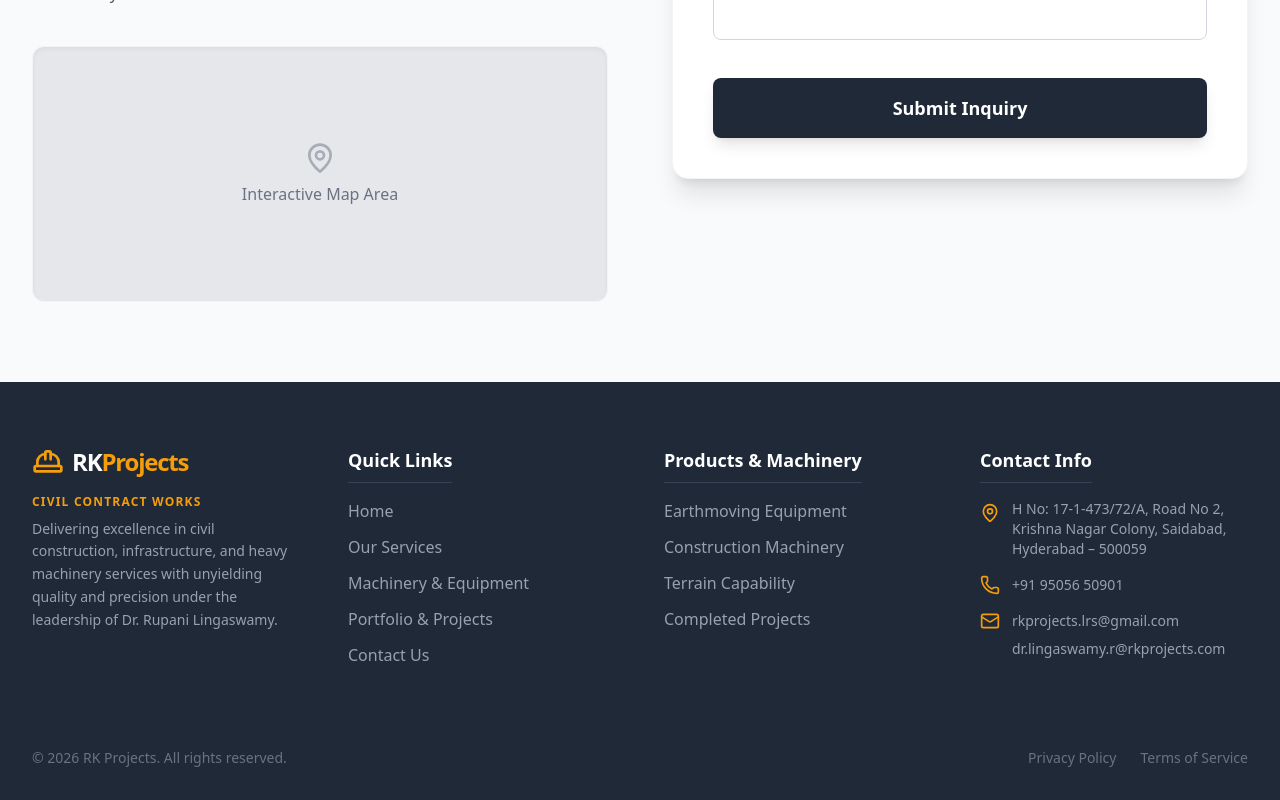
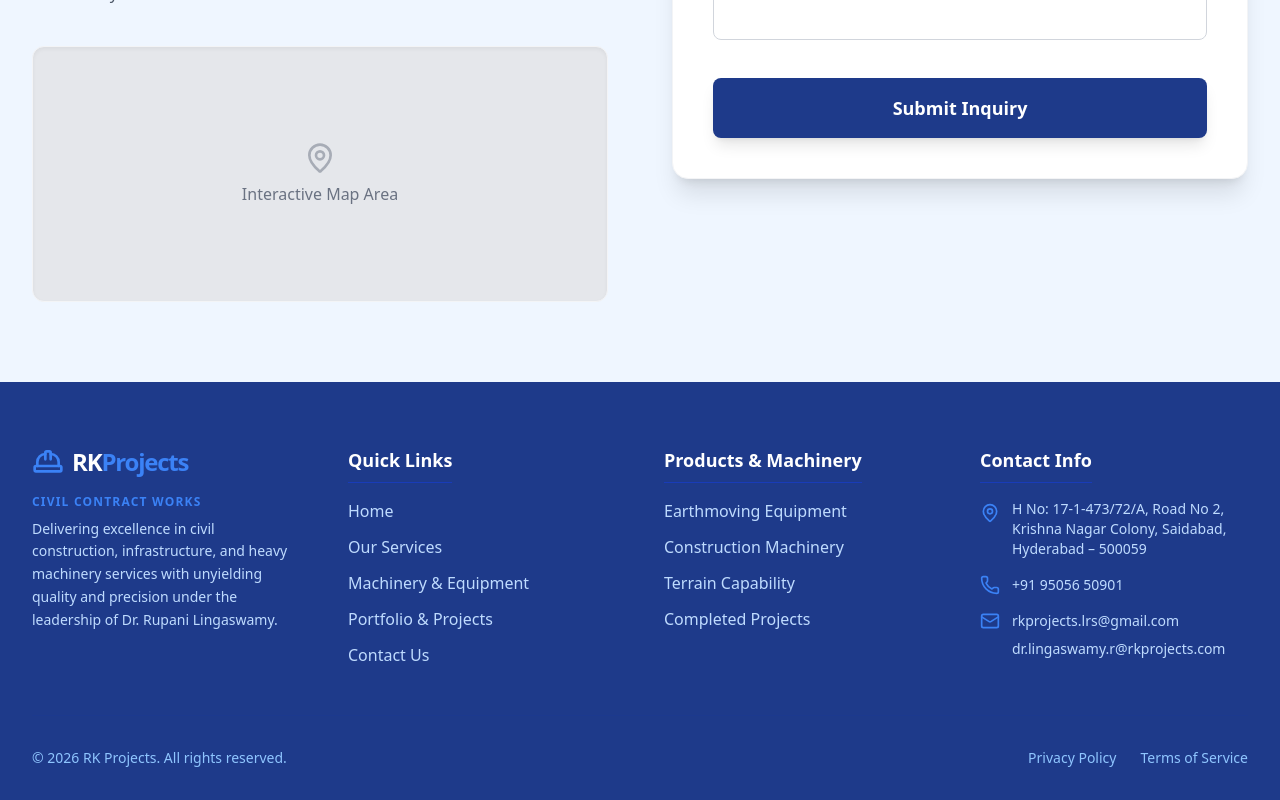
Before and after one commit to mahesh123-pro/rkprojects, a Next.js app: page /contact in a window 1280 px wide. Shown: the part 1010-1810 px from the top of the page. Built offline with nearby package versions, Linux system fonts and the light colour scheme.

Commit message:
Update entire website theme to blue and white

```diff
--- a/src/app/globals.css
+++ b/src/app/globals.css
@@ -1,17 +1,17 @@
 @import "tailwindcss";
 
 @theme inline {
-  --color-primary: #1F2937;
-  --color-accent: #F59E0B;
-  --color-accent-hover: #D97706;
-  --color-dark-gray: #374151;
-  --color-surface: #F9FAFB;
+  --color-primary: #1E3A8A;
+  --color-accent: #3B82F6;
+  --color-accent-hover: #2563EB;
+  --color-dark-gray: #1E40AF;
+  --color-surface: #EFF6FF;
   --font-sans: var(--font-inter);
 }
 
 :root {
   --background: #ffffff;
-  --foreground: #111827;
+  --foreground: #0F172A;
 }
 
 body {
@@ -31,12 +31,12 @@ body {
 }
 
 ::-webkit-scrollbar-thumb {
-  background: #1f2937;
+  background: #1E3A8A;
   border-radius: 4px;
 }
 
 ::-webkit-scrollbar-thumb:hover {
-  background: #f59e0b;
+  background: #3B82F6;
 }
 
 /* Premium Interactions */
--- a/src/app/page.tsx
+++ b/src/app/page.tsx
@@ -36,7 +36,7 @@ export default function Home() {
   return (
     <div className="w-full relative">
       {/* Hero Section */}
-      <section className="relative h-screen min-h-[700px] w-full flex items-center bg-gray-900 overflow-hidden">
+      <section className="relative h-screen min-h-[700px] w-full flex items-center bg-[#0F172A] overflow-hidden">
         <motion.div style={{ y }} className="absolute inset-0 z-0">
           <Image
             src="/images/image_4.jpeg"
@@ -56,7 +56,7 @@ export default function Home() {
             <h1 className="text-4xl sm:text-5xl md:text-7xl font-extrabold text-white mb-6 leading-tight">
               Building The<br/> Foundations Of <span className="text-accent underline decoration-accent/50 underline-offset-8">Tomorrow.</span>
             </h1>
-            <p className="text-lg md:text-xl text-gray-200 mb-10 max-w-2xl font-light">
+            <p className="text-lg md:text-xl text-blue-100 mb-10 max-w-2xl font-light">
               Premium civil construction, road infrastructure, and specialized heavy machinery designed to meet industrial demands. Serious solutions for big projects.
             </p>
             <div className="flex flex-col sm:flex-row gap-4">
@@ -305,7 +305,7 @@ export default function Home() {
             whileInView={{ opacity: 1, y: 0 }}
             viewport={{ once: true }}
             transition={{ duration: 0.6 }}
-            className="max-w-2xl bg-[#111827]/90 p-10 rounded border border-gray-800"
+            className="max-w-2xl bg-[#0F172A]/90 p-10 rounded border border-[#1E3A8A]"
           >
             <p className="text-accent font-bold uppercase tracking-widest text-sm mb-4">Precision & Power</p>
             <h2 className="text-4xl md:text-5xl font-black text-white mb-6 leading-tight">
--- a/src/components/Footer.tsx
+++ b/src/components/Footer.tsx
@@ -15,39 +15,39 @@ export default function Footer() {
               </span>
             </Link>
             <span className="block text-accent text-xs font-bold uppercase tracking-widest mb-2">Civil Contract Works</span>
-            <p className="text-gray-400 text-sm leading-relaxed mb-6">
+            <p className="text-blue-200 text-sm leading-relaxed mb-6">
               Delivering excellence in civil construction, infrastructure, and heavy machinery services with unyielding quality and precision under the leadership of Dr. Rupani Lingaswamy.
             </p>
           </div>
 
           {/* Quick Links */}
           <div>
-            <h4 className="text-lg font-bold mb-4 border-b border-gray-700 pb-2 inline-block">Quick Links</h4>
+            <h4 className="text-lg font-bold mb-4 border-b border-blue-800 pb-2 inline-block">Quick Links</h4>
             <ul className="space-y-3">
-              <li><Link href="/" className="text-gray-400 hover:text-accent transition">Home</Link></li>
-              <li><Link href="/#services" className="text-gray-400 hover:text-accent transition">Our Services</Link></li>
-              <li><Link href="/machinery" className="text-gray-400 hover:text-accent transition">Machinery & Equipment</Link></li>
-              <li><Link href="/portfolio" className="text-gray-400 hover:text-accent transition">Portfolio & Projects</Link></li>
-              <li><Link href="/contact" className="text-gray-400 hover:text-accent transition">Contact Us</Link></li>
+              <li><Link href="/" className="text-blue-200 hover:text-white transition">Home</Link></li>
+              <li><Link href="/#services" className="text-blue-200 hover:text-white transition">Our Services</Link></li>
+              <li><Link href="/machinery" className="text-blue-200 hover:text-white transition">Machinery & Equipment</Link></li>
+              <li><Link href="/portfolio" className="text-blue-200 hover:text-white transition">Portfolio & Projects</Link></li>
+              <li><Link href="/contact" className="text-blue-200 hover:text-white transition">Contact Us</Link></li>
             </ul>
           </div>
 
           {/* Catalog */}
           <div>
-            <h4 className="text-lg font-bold mb-4 border-b border-gray-700 pb-2 inline-block">Products & Machinery</h4>
+            <h4 className="text-lg font-bold mb-4 border-b border-blue-800 pb-2 inline-block">Products & Machinery</h4>
             <ul className="space-y-3">
-              <li><Link href="/machinery#earthmoving" className="text-gray-400 hover:text-accent transition">Earthmoving Equipment</Link></li>
-              <li><Link href="/machinery#construction" className="text-gray-400 hover:text-accent transition">Construction Machinery</Link></li>
-              <li><Link href="/machinery#terrain" className="text-gray-400 hover:text-accent transition">Terrain Capability</Link></li>
-              <li><Link href="/portfolio" className="text-gray-400 hover:text-accent transition">Completed Projects</Link></li>
+              <li><Link href="/machinery#earthmoving" className="text-blue-200 hover:text-white transition">Earthmoving Equipment</Link></li>
+              <li><Link href="/machinery#construction" className="text-blue-200 hover:text-white transition">Construction Machinery</Link></li>
+              <li><Link href="/machinery#terrain" className="text-blue-200 hover:text-white transition">Terrain Capability</Link></li>
+              <li><Link href="/portfolio" className="text-blue-200 hover:text-white transition">Completed Projects</Link></li>
             </ul>
           </div>
 
           {/* Contact */}
           <div>
-            <h4 className="text-lg font-bold mb-4 border-b border-gray-700 pb-2 inline-block">Contact Info</h4>
+            <h4 className="text-lg font-bold mb-4 border-b border-blue-800 pb-2 inline-block">Contact Info</h4>
             <ul className="space-y-4">
-              <li className="flex items-start space-x-3 text-gray-400">
+              <li className="flex items-start space-x-3 text-blue-200">
                 <MapPin size={20} className="text-accent flex-shrink-0 mt-1" />
                 <span className="text-sm">
                   H No: 17-1-473/72/A, Road No 2,<br />
@@ -55,11 +55,11 @@ export default function Footer() {
                   Hyderabad – 500059
                 </span>
               </li>
-              <li className="flex items-center space-x-3 text-gray-400">
+              <li className="flex items-center space-x-3 text-blue-200">
                 <Phone size={20} className="text-accent flex-shrink-0" />
                 <span className="text-sm">+91 95056 50901</span>
               </li>
-              <li className="flex flex-col space-y-2 text-gray-400 ml-[32px]">
+              <li className="flex flex-col space-y-2 text-blue-200 ml-[32px]">
                 <div className="flex items-center space-x-3 -ml-[32px]">
                   <Mail size={20} className="text-accent flex-shrink-0" />
                   <span className="text-sm">rkprojects.lrs@gmail.com</span>
@@ -70,7 +70,7 @@ export default function Footer() {
           </div>
         </div>
 
-        <div className="border-t border-gray-800 pt-8 flex flex-col md:flex-row justify-between items-center text-gray-500 text-sm">
+        <div className="border-t border-blue-900 pt-8 flex flex-col md:flex-row justify-between items-center text-blue-300 text-sm">
           <p>&copy; {new Date().getFullYear()} RK Projects. All rights reserved.</p>
           <div className="mt-4 md:mt-0 flex space-x-6">
             <Link href="/privacy-policy" className="hover:text-white transition">Privacy Policy</Link>
--- a/src/components/Navbar.tsx
+++ b/src/components/Navbar.tsx
@@ -30,7 +30,7 @@ export default function Navbar() {
   return (
     <>
       {/* Top Contact Bar */}
-      <div className="hidden lg:block w-full bg-[#111827] text-gray-300 py-2 border-b border-gray-800 relative z-[101]">
+      <div className="hidden lg:block w-full bg-[#0F172A] text-blue-100 py-2 border-b border-[#1E3A8A] relative z-[101]">
         <div className="max-w-7xl mx-auto px-4 sm:px-6 lg:px-8 flex justify-between items-center text-xs font-medium">
           <div className="flex space-x-6">
             <a href="tel:+919505650901" className="flex items-center hover:text-white transition-colors">
@@ -44,10 +44,10 @@ export default function Navbar() {
           </div>
           <div className="flex space-x-6 items-center">
             <span className="flex items-center">
-              <span className="w-2 h-2 rounded-full bg-green-500 mr-2"></span>
+              <span className="w-2 h-2 rounded-full bg-accent mr-2"></span>
               ISO 9001:2015 Certified
             </span>
-            <span className="text-gray-600">|</span>
+            <span className="text-blue-300">|</span>
             <Link href="/contact" className="hover:text-white transition-colors">Request a Quote</Link>
           </div>
         </div>
```
